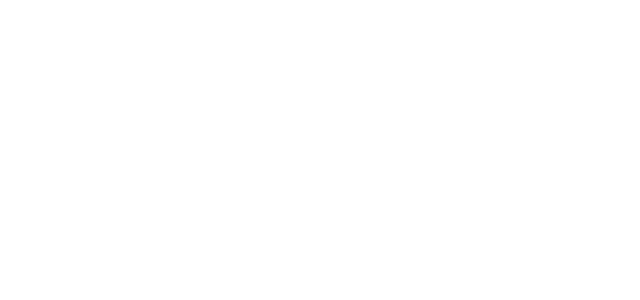
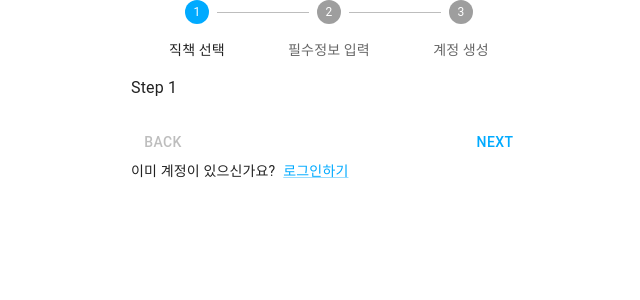
Before and after one commit to rkdgusrn1212/laboratory_information_system, a React (Create React App) app in the folder front/: page /signup in a window 1280 px wide. Before the commit this address had no page. Shown: the top 300 px of the page, without its empty margins (311-951 px from the left). Built offline with nearby package versions, Linux system fonts and the light colour scheme.

Commit message:
SignupPage 추가 작업중
- 페이지, 및 페이지 하부 컴포넌트 파일 생성
- 아직 하부 컴포넌트들은 새부적으로 구현이 안됨
- stepper의 구성만 대략적으로 정해둔 정도

```diff
--- a/front/src/App.tsx
+++ b/front/src/App.tsx
@@ -1,11 +1,13 @@
 import { Routes, Route } from 'react-router-dom';
 import VisitPage from './pages/VisitPage';
 import SigninPage from './pages/SigninPage';
+import SignupPage from './pages/SignupPage';
 
 const App: React.FC = () => {
   return (
     <Routes>
       <Route path="" element={<SigninPage />}></Route>
+      <Route path="signup" element={<SignupPage />}></Route>
       <Route path="visit" element={<VisitPage />}></Route>
     </Routes>
   );
--- a/front/src/components/signin/SigninForm.tsx
+++ b/front/src/components/signin/SigninForm.tsx
@@ -4,32 +4,11 @@
 import FormControlLabel from '@mui/material/FormControlLabel';
 import Checkbox from '@mui/material/Checkbox';
 import Link from '@mui/material/Link';
-import Grid from '@mui/material/Grid';
 import Stack from '@mui/material/Stack';
 import Box from '@mui/material/Box';
 import LockPersonOutlined from '@mui/icons-material/LockPerson';
 import Typography from '@mui/material/Typography';
 import Container from '@mui/material/Container';
-import { CssBaseline } from '@mui/material';
-import { ThemeProvider, createTheme } from '@mui/material';
-
-const theme = createTheme({
-  palette: {
-    mode: 'dark',
-    primary: {
-      light: '#69dbff',
-      main: '#00aaff',
-      dark: '#007bcb',
-      contrastText: '#fff',
-    },
-    secondary: {
-      light: '#33ab9f',
-      main: '#009688',
-      dark: '#00695f',
-      contrastText: '#fff',
-    },
-  },
-});
 
 const SigninForm = () => {
   const handleSubmit = (event: React.FormEvent<HTMLFormElement>) => {
@@ -42,8 +21,6 @@
   };
 
   return (
-    <ThemeProvider theme={theme}>
-      <CssBaseline />
     <Container component="main" maxWidth="xs">
       <Box
         sx={{
@@ -102,7 +79,7 @@
             </Link>
             <Box sx={{ display: 'flex', gap: 1 }}>
               <Typography variant="body2">계정이 없으신가요?</Typography>
-                <Link href="#" variant="body2">
+              <Link href="/signup" variant="body2">
                 가입하기
               </Link>
             </Box>
@@ -110,7 +87,6 @@
         </Box>
       </Box>
     </Container>
-    </ThemeProvider>
   );
 };
 export default SigninForm;
--- /dev/null
+++ b/front/src/components/signup/SignupForm.tsx
@@ -0,0 +1,96 @@
+import { useState } from 'react';
+import Box from '@mui/material/Box';
+import Stepper from '@mui/material/Stepper';
+import Step from '@mui/material/Step';
+import StepLabel from '@mui/material/StepLabel';
+import Button from '@mui/material/Button';
+import Typography from '@mui/material/Typography';
+
+const steps = ['직책 선택', '필수정보 입력', '계정 생성'];
+
+const SignupForm = () => {
+  const [activeStep, setActiveStep] = useState(0);
+  const [skipped, setSkipped] = useState(new Set<number>());
+
+  const isStepSkipped = (step: number) => {
+    return skipped.has(step);
+  };
+
+  const handleNext = () => {
+    let newSkipped = skipped;
+    if (isStepSkipped(activeStep)) {
+      newSkipped = new Set(newSkipped.values());
+      newSkipped.delete(activeStep);
+    }
+
+    setActiveStep((prevActiveStep) => prevActiveStep + 1);
+    setSkipped(newSkipped);
+  };
+  const handleBack = () => {
+    setActiveStep((prevActiveStep) => prevActiveStep - 1);
+  };
+
+  const handleSkip = () => {
+    setActiveStep((prevActiveStep) => prevActiveStep + 1);
+    setSkipped((prevSkipped) => {
+      const newSkipped = new Set(prevSkipped.values());
+      newSkipped.add(activeStep);
+      return newSkipped;
+    });
+  };
+
+  const handleReset = () => {
+    setActiveStep(0);
+  };
+
+  return (
+    <Box sx={{ width: '100%' }}>
+      <Stepper activeStep={activeStep} alternativeLabel>
+        {steps.map((label, index) => {
+          const stepProps: { completed?: boolean } = {};
+          const labelProps: {
+            optional?: React.ReactNode;
+          } = {};
+          if (isStepSkipped(index)) {
+            stepProps.completed = false;
+          }
+          return (
+            <Step key={label} {...stepProps}>
+              <StepLabel {...labelProps}>{label}</StepLabel>
+            </Step>
+          );
+        })}
+      </Stepper>
+      {activeStep === steps.length ? (
+        <>
+          <Typography sx={{ mt: 2, mb: 1 }}>
+            All steps completed - you&apos;re finished
+          </Typography>
+          <Box sx={{ display: 'flex', flexDirection: 'row', pt: 2 }}>
+            <Box sx={{ flex: '1 1 auto' }} />
+            <Button onClick={handleReset}>Reset</Button>
+          </Box>
+        </>
+      ) : (
+        <>
+          <Typography sx={{ mt: 2, mb: 1 }}>Step {activeStep + 1}</Typography>
+          <Box sx={{ display: 'flex', flexDirection: 'row', pt: 2 }}>
+            <Button
+              color="inherit"
+              disabled={activeStep === 0}
+              onClick={handleBack}
+              sx={{ mr: 1 }}
+            >
+              Back
+            </Button>
+            <Box sx={{ flex: '1 1 auto' }} />
+            <Button onClick={handleNext}>
+              {activeStep === steps.length - 1 ? 'Finish' : 'Next'}
+            </Button>
+          </Box>
+        </>
+      )}
+    </Box>
+  );
+};
+export default SignupForm;
--- a/front/src/index.css
+++ /dev/null
@@ -1,13 +0,0 @@
-body {
-  margin: 0;
-  font-family: -apple-system, BlinkMacSystemFont, 'Segoe UI', 'Roboto', 'Oxygen',
-    'Ubuntu', 'Cantarell', 'Fira Sans', 'Droid Sans', 'Helvetica Neue',
-    sans-serif;
-  -webkit-font-smoothing: antialiased;
-  -moz-osx-font-smoothing: grayscale;
-}
-
-code {
-  font-family: source-code-pro, Menlo, Monaco, Consolas, 'Courier New',
-    monospace;
-}
--- a/front/src/index.tsx
+++ b/front/src/index.tsx
@@ -2,7 +2,6 @@
 import * as ReactDOM from 'react-dom/client';
 import { BrowserRouter } from 'react-router-dom';
 import { Provider } from 'react-redux';
-import './index.css';
 import App from './App';
 import reportWebVitals from './reportWebVitals';
 import { store } from './store';
--- a/front/src/pages/SigninPage.tsx
+++ b/front/src/pages/SigninPage.tsx
@@ -1,7 +1,26 @@
+import { CssBaseline } from '@mui/material';
+import { ThemeProvider, createTheme } from '@mui/material';
 import styled from '@emotion/styled';
-import { Typography } from '@mui/material';
-import { Stack } from '@mui/system';
+import Typography from '@mui/material/Typography';
 import SigninForm from '../components/signin/SigninForm';
+
+const theme = createTheme({
+  palette: {
+    mode: 'dark',
+    primary: {
+      light: '#69dbff',
+      main: '#00aaff',
+      dark: '#007bcb',
+      contrastText: '#fff',
+    },
+    secondary: {
+      light: '#33ab9f',
+      main: '#009688',
+      dark: '#00695f',
+      contrastText: '#fff',
+    },
+  },
+});
 
 const SigninContainer = styled.div`
   background-image: url('/images/main_bg.jpg');
@@ -23,17 +42,31 @@
 
 const SigninPage = () => {
   return (
+    <ThemeProvider theme={theme}>
+      <CssBaseline />
       <SigninContainer>
         <SigninInnerContainer>
-        <Typography fontFamily="fantasy" textAlign="center" variant="h2">
+          <Typography
+            color="white"
+            fontFamily="fantasy"
+            textAlign="center"
+            variant="h2"
+          >
             <i>KHS</i>
           </Typography>
-        <Typography mb={3} fontFamily="fantasy" textAlign="center" variant="h5">
+          <Typography
+            color="white"
+            mb={3}
+            fontFamily="fantasy"
+            textAlign="center"
+            variant="h5"
+          >
             Laboratory Information System
           </Typography>
           <SigninForm />
         </SigninInnerContainer>
       </SigninContainer>
+    </ThemeProvider>
   );
 };
 export default SigninPage;
--- /dev/null
+++ b/front/src/pages/SignupPage.tsx
@@ -0,0 +1,43 @@
+import { CssBaseline } from '@mui/material';
+import { ThemeProvider, createTheme } from '@mui/material';
+import Link from '@mui/material/Link';
+import Box from '@mui/material/Box';
+import Typography from '@mui/material/Typography';
+import Container from '@mui/material/Container';
+import SignupForm from '../components/signup/SignupForm';
+
+const theme = createTheme({
+  palette: {
+    mode: 'light',
+    primary: {
+      light: '#69dbff',
+      main: '#00aaff',
+      dark: '#007bcb',
+      contrastText: '#fff',
+    },
+    secondary: {
+      light: '#33ab9f',
+      main: '#009688',
+      dark: '#00695f',
+      contrastText: '#fff',
+    },
+  },
+});
+
+const SignupPage = () => {
+  return (
+    <ThemeProvider theme={theme}>
+      <CssBaseline />
+      <Container component="main" maxWidth="xs">
+        <SignupForm />
+        <Box sx={{ display: 'flex', gap: 1 }}>
+          <Typography variant="body2">이미 계정이 있으신가요?</Typography>
+          <Link href="/signup" variant="body2">
+            로그인하기
+          </Link>
+        </Box>
+      </Container>
+    </ThemeProvider>
+  );
+};
+export default SignupPage;
```
Also changed, not shown: front/src/components/signup/MemberDetailForm.tsx (added, +68 -0 lines), front/src/components/signup/MemberTypeForm.tsx (added, +22 -0 lines). Lines whose indentation alone changed are shown as unchanged.
